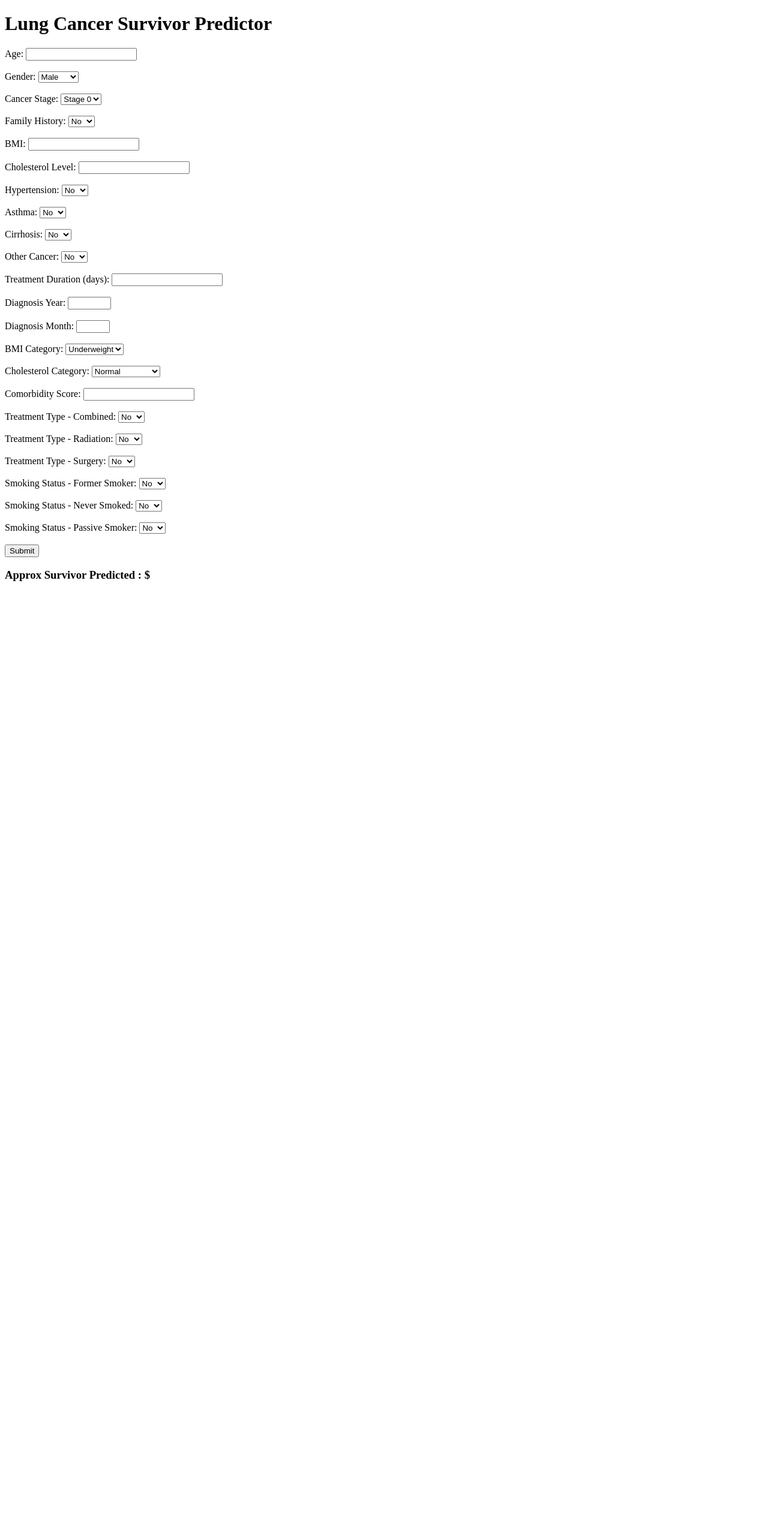
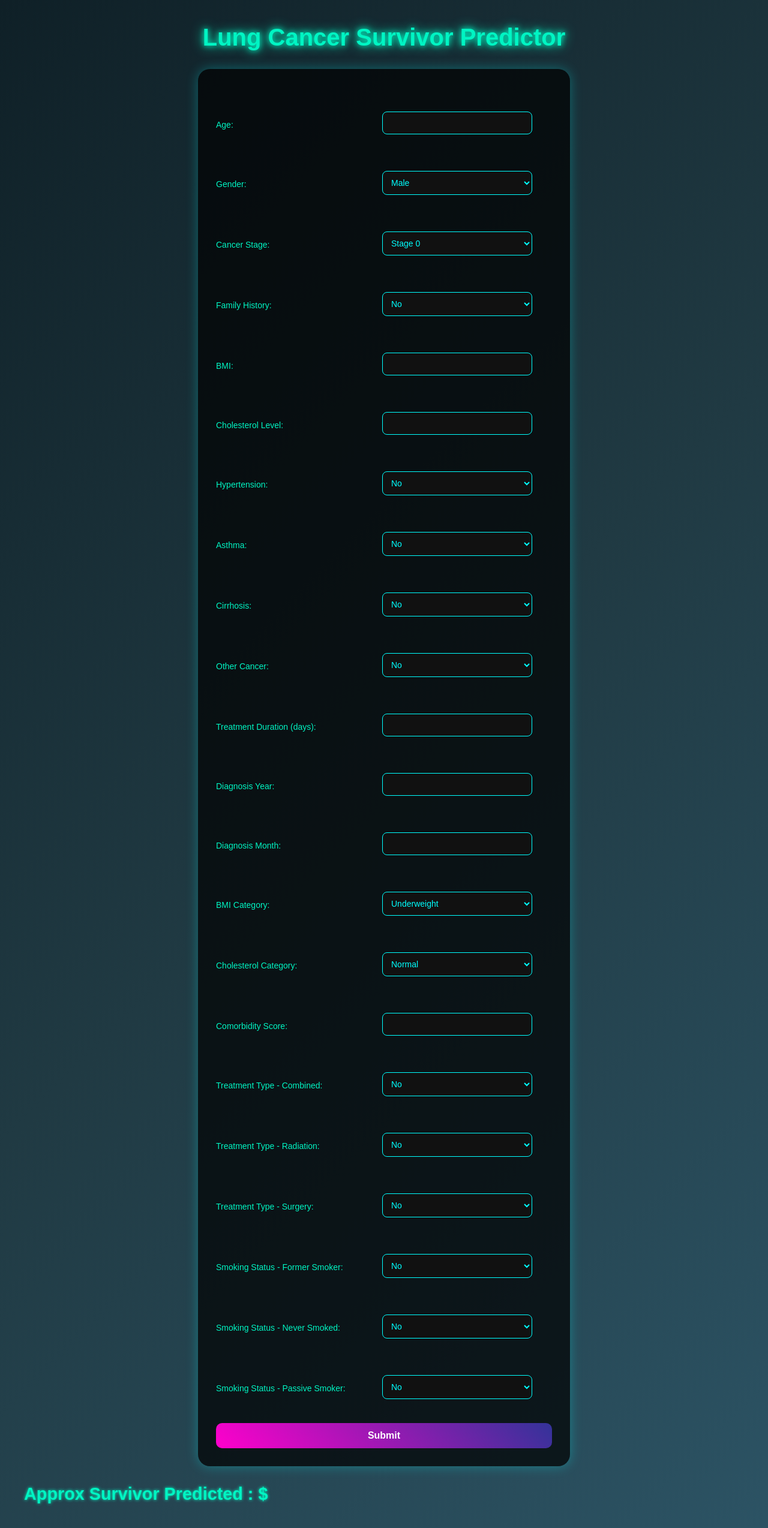
Before and after one commit to AyushAI14/Lung-cancer-detector, a FastAPI app: page / in a window 1280 px wide. Shown: the whole page at 60% size. Before the commit the page ends 969 px from the top, so only its background shows below. Run offline with FastAPI, Linux system fonts and the light colour scheme; parts of the project's set-up code (start-up, migrations or seed data) failed here and were passed over.

Commit message:
app gui finally ready added css

```diff
--- a/app.py
+++ b/app.py
@@ -1,10 +1,14 @@
 from fastapi import FastAPI, Request, Form
 import pandas as pd
 from fastapi.templating import Jinja2Templates
+from fastapi.staticfiles import StaticFiles
 import joblib
 import uvicorn
 
 app = FastAPI()
+
+
+app.mount("/static", StaticFiles(directory="static"), name="static")
 
 templates = Jinja2Templates(directory="templates")
 
--- /dev/null
+++ b/static/style.css
@@ -0,0 +1,119 @@
+/* Basic Reset */
+* {
+    margin: 0;
+    padding: 0;
+    box-sizing: border-box;
+}
+
+/* Body */
+body {
+    background: linear-gradient(135deg, #0f2027, #203a43, #2c5364); /* Dark futuristic gradient */
+    font-family: 'Orbitron', sans-serif; /* Sci-Fi font */
+    color: #eee;
+    min-height: 100vh;
+    padding: 40px;
+    display: flex;
+    flex-direction: column;
+    align-items: center;
+}
+
+/* Heading */
+h1 {
+    margin-bottom: 30px;
+    color: #00f5c3;
+    text-shadow: 0 0 10px #00f5c3, 0 0 20px #00f5c3;
+    font-size: 2.5rem;
+}
+
+/* Form Container */
+form {
+    background: rgba(0, 0, 0, 0.7);
+    padding: 30px;
+    border-radius: 20px;
+    box-shadow: 0 0 20px rgba(0, 255, 255, 0.3);
+    display: flex;
+    flex-wrap: wrap; /* Allow multiple rows */
+    gap: 20px;
+    max-width: 620px;
+    justify-content: center;
+}
+
+/* Form Elements */
+form label {
+    width: 100%;
+    font-size: 14px;
+    color: #00f5c3;
+    margin-bottom: 5px;
+    position: relative;
+    top: 55px;
+}
+
+form input[type="number"],
+form select {
+    width: 250px;
+    padding: 10px;
+    border-radius: 8px;
+    background: #111;
+    color: #0ff;
+    border: 1px solid #0ff;
+    font-size: 14px;
+    transition: all 0.3s ease;
+    position: relative;
+    left: 132px;
+}
+
+form input[type="number"]:focus,
+form select:focus {
+    border-color: #ff00cc;
+    box-shadow: 0 0 10px #ff00cc;
+    outline: none;
+}
+
+/* Submit Button */
+form input[type="submit"] {
+    width: 100%;
+    padding: 12px;
+    margin-top: 20px;
+    background: linear-gradient(45deg, #ff00cc, #333399);
+    border: none;
+    color: white;
+    font-weight: bold;
+    font-size: 16px;
+    cursor: pointer;
+    border-radius: 10px;
+    transition: background 0.4s, transform 0.2s;
+}
+
+/* Submit Hover */
+form input[type="submit"]:hover {
+    background: linear-gradient(45deg, #333399, #ff00cc);
+    transform: scale(1.05);
+}
+
+/* Prediction Output */
+h3 {
+    margin-top: 30px;
+    color: #00f5c3;
+    text-shadow: 0 0 5px #00f5c3;
+    font-size: 1.8rem;
+}
+
+/* Individual Field Container */
+form div {
+    display: flex;
+    flex-direction: column;
+}
+.container {
+    width: 100%;
+    max-width: 800px;
+}
+
+.prediction {
+    margin-top: 30px;
+    width: 100%;
+    text-align: left; /* LEFT alignment */
+}
+
+.prediction h3 {
+    margin-top: 0; /* remove double margin */
+}
--- a/templates/index.html
+++ b/templates/index.html
@@ -4,6 +4,7 @@
     <meta charset="UTF-8">
     <meta name="viewport" content="width=device-width, initial-scale=1.0">
     <title>Document</title>
+    <link rel="stylesheet" href="static/style.css">
 </head>
 <body>
     <h1>Lung Cancer Survivor Predictor</h1>
@@ -130,7 +131,9 @@
         <input type="submit" value="Submit">
     </form>
     {% if prediction is not none %}
+    <div class="prediction">
         <h3>Approx Survivor Predicted : ${{ prediction }}</h3>
+    </div>
     {% endif %}
 
 </body>
```
